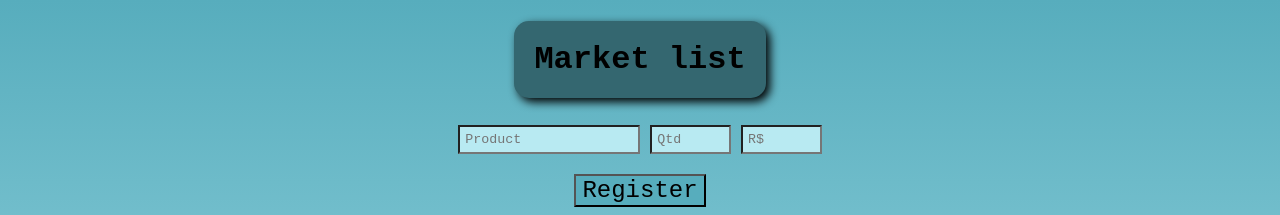
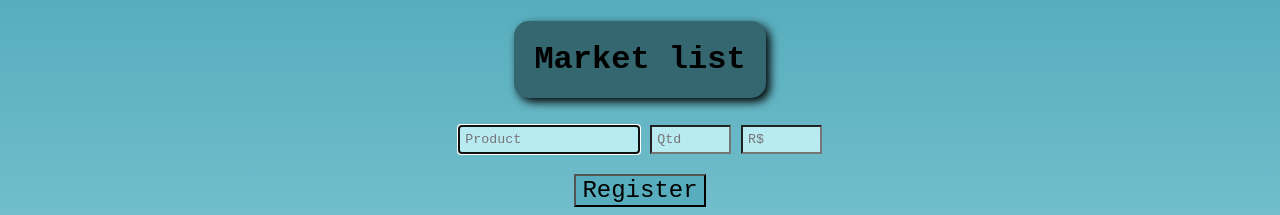
Before and after one commit to willypedroso/market-list, a Next.js app: page / in a window 1280 px wide. Shown: the top 215 px of the page. Built offline with nearby package versions, Linux system fonts and the light colour scheme.

Commit message:
fix initial focus

```diff
--- a/components/Form.tsx
+++ b/components/Form.tsx
@@ -1,4 +1,3 @@
-import { useRef } from "react";
 import { Button, Div, Input } from "./Styleds";
 
 export default function Form(props) {
@@ -7,7 +6,7 @@ export default function Form(props) {
         <Div>
             <div style={{ textAlign: 'center' }}>
 
-                <Input type="text" ref={props.prodInput} placeholder="Product" value={props.productName} onChange={e => props.setProductName(e.target.value)}></Input>
+                <Input type="text" ref={props.prodInput} placeholder="Product" value={props.productName} onChange={e => props.setProductName(e.target.value)} autoFocus={true}></Input>
 
                 <Input type="number" placeholder="Qtd" style={{ width: "5em" }} value={props.productQtd} onChange={e => props.setProductQtd(e.target.value)}></Input>
 
--- a/pages/index.tsx
+++ b/pages/index.tsx
@@ -1,4 +1,4 @@
-import { useRef, useState } from "react";
+import { useEffect, useRef, useState } from "react";
 
 import Product from "../components/core/Product";
 
@@ -62,6 +62,12 @@ export default function Home() {
     }
   }
 
+  useEffect(() => {
+    if(prodInput.current) {
+      prodInput.current.focus();
+    }
+  }, [])
+
   return (
      <Body>
       <title>Market List</title>
@@ -71,7 +77,7 @@ export default function Home() {
             productName={productName} productQtd={productQtd} productPrice={productPrice}
             setProductName={setProductName} setProductQtd={setProductQtd} setProductPrice={setProductPrice}
             handleClickButton={handleClickButton} prodInput={prodInput} keyHandler={keyHandler}
-            />
+          />
           { showTable ? <Table products={products} totalValue={totalValue} removeProd={removeProd} /> : false }
         </Main>
      </Body>
```
